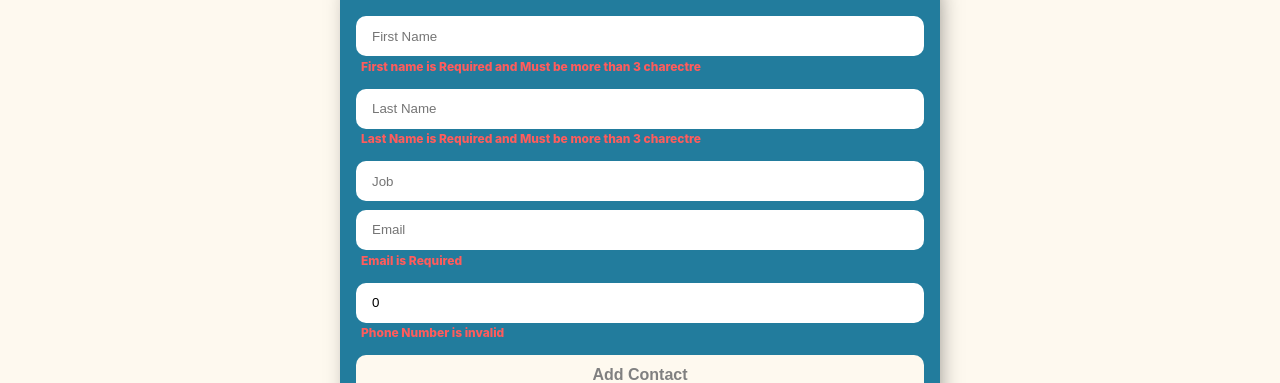
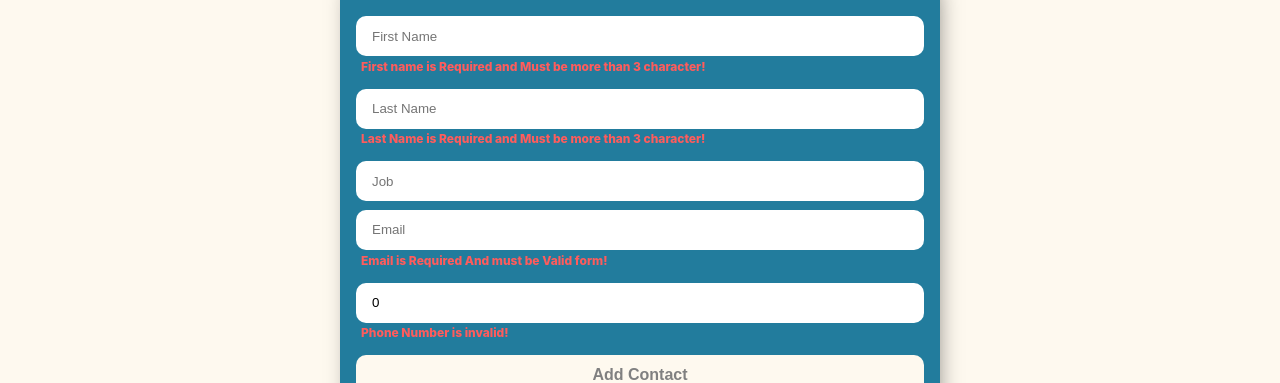
Before and after one commit to mahmood-moghaddasi/Mahmood_Moghadasi_week14_ex1, a React (Vite) app: page / in a window 1280 px wide. Both pictures are taken after typing "Sample" into the empty fields and a click on the button "Add Contact". Shown: the part 163-546 px from the top of the page. Built offline with nearby package versions, Linux system fonts and the light colour scheme.

Commit message:
email validation updated

```diff
--- a/src/components/AddForm.jsx
+++ b/src/components/AddForm.jsx
@@ -29,18 +29,19 @@ function AddForm({
 
   const validation = () => {
     const errors = {};
-    if (!contact.name || contact.name.length < 3) {
-      errors.name = "First name is Required and Must be more than 3 charectre";
+    const regex = /^[^\s@]+@[^\s@]+\.[^\s@]{2,}$/i;
+    if (!contact.name || contact.name.length <= 3) {
+      errors.name = "First name is Required and Must be more than 3 character!";
     }
-    if (!contact.lastName || contact.lastName.length < 3) {
+    if (!contact.lastName || contact.lastName.length <= 3) {
       errors.lastName =
-        "Last Name is Required and Must be more than 3 charectre";
+        "Last Name is Required and Must be more than 3 character!";
     }
-    if (!contact.email) {
-      errors.email = "Email is Required ";
+    if (!contact.email || !regex.test(contact.email)) {
+      errors.email = "Email is Required And must be Valid form!";
     }
     if (contact.phone.length !== 11) {
-      errors.phone = "Phone Number is invalid ";
+      errors.phone = "Phone Number is invalid! ";
     }
     setFormErrors(errors);
   };
--- a/src/components/EditForm.jsx
+++ b/src/components/EditForm.jsx
@@ -20,18 +20,19 @@ function EditForm({
 
   const validation = () => {
     const errors = {};
-    if (!contactToEdit.name || contactToEdit.name.length < 3) {
-      errors.name = "First name is Required and Must be more than 3 charectre";
+    const regex = /^[^\s@]+@[^\s@]+\.[^\s@]{2,}$/i;
+    if (!contact.name || contact.name.length <= 3) {
+      errors.name = "First name is Required and Must be more than 3 character!";
     }
-    if (!contactToEdit.lastName || contactToEdit.lastName.length < 3) {
+    if (!contact.lastName || contact.lastName.length <= 3) {
       errors.lastName =
-        "Last Name is Required and Must be more than 3 charectre";
+        "Last Name is Required and Must be more than 3 character!";
     }
-    if (!contactToEdit.email) {
-      errors.email = "Email is Required ";
+    if (!contact.email || !regex.test(contact.email)) {
+      errors.email = "Email is Required And must be Valid form!";
     }
-    if (contactToEdit.phone.length !== 11) {
-      errors.phone = "Phone Number is invalid ";
+    if (contact.phone.length !== 11) {
+      errors.phone = "Phone Number is invalid! ";
     }
     setFormErrors(errors);
   };
```
